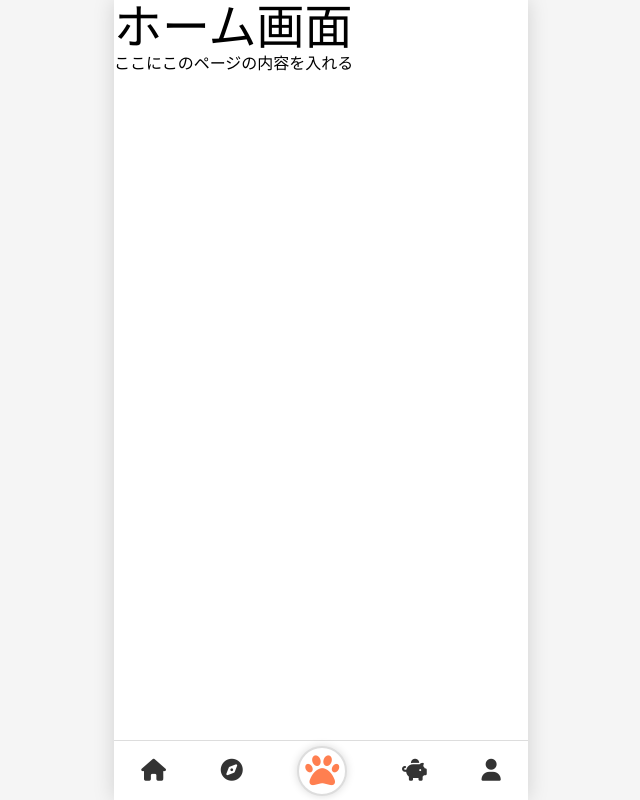
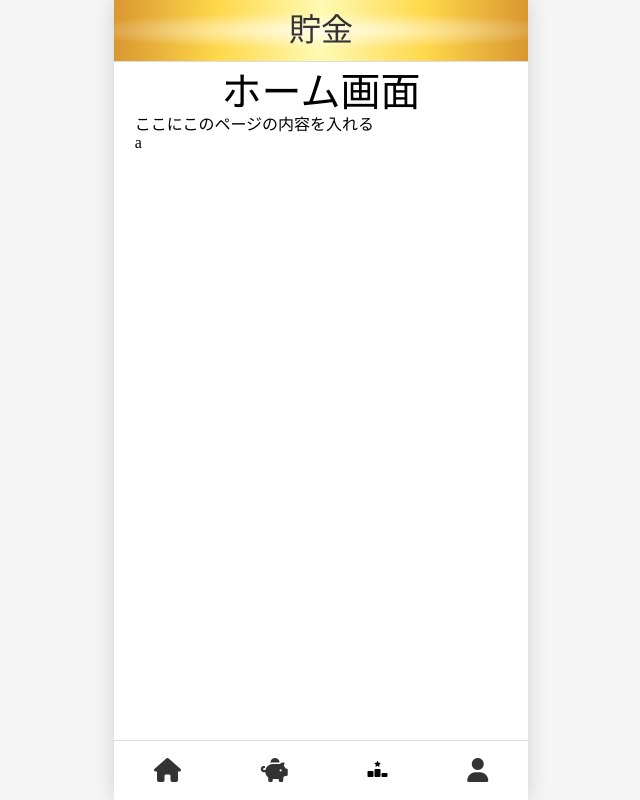
Before and after one commit to syake27/group-work, a Django app: page / in a window 1280 px wide. Shown: the whole page, without its empty margins (319-959 px from the left). Run offline with Django 5.2, Linux system fonts and the light colour scheme.

Commit message:
base修正

```diff
--- a/saving/static/saving/base.css
+++ b/saving/static/saving/base.css
@@ -5,6 +5,14 @@
   background: #fff;
   min-height: 100vh;
 }
+
+main {
+  padding-top: 70px;
+  width: 90%;
+  max-width: 90%;
+  margin: 0 auto;
+}
+
 .bottom-nav {
   position: fixed;
   bottom: 0;
@@ -13,7 +21,50 @@
   border-top: 1px solid #ddd;
   max-width: 414px;
 }
-/* Bottom Nav（共通） */
+.app-header {
+  position: fixed;
+  top: 0;
+  width: 100%;
+  max-width: 414px;
+  background: linear-gradient(
+    90deg,
+    #d99730,
+    #ffd84b,
+    #fffab4,
+    #ffd84b,
+    #d99730
+  );
+  border-bottom: 1px solid #ddd;
+  z-index: 10;
+  text-align: center;
+  padding: 12px 0;
+  overflow: hidden;
+}
+.app-header::before {
+  content: "";
+  position: absolute;
+  top: 0;
+  left: 50%;
+  width: 200%;
+  height: 100%;
+  background: radial-gradient(
+    ellipse closest-side,
+    rgba(255, 255, 255, 1) 0%,
+    rgba(255, 255, 255, 0) 60%
+  );
+  transform: translateX(-50%);
+  opacity: 0.7;
+  pointer-events: none;
+}
+
+.app-header h1 {
+  margin: 0;
+  font-size: 2rem;
+  color: #333;
+  position: relative;
+
+}
+
 .bottom-nav {
   position: fixed;
   bottom: 0;
@@ -31,18 +82,8 @@
 }
 
 .bottom-nav-item i {
-  font-size: 22px;
+  font-size: 24px;
   color: #333;
-}
-
-.add-btn i {
-  font-size: 34px;
-  color: #ff7f50;
-  background: #fff;
-  border-radius: 50%;
-  box-shadow: 0 0 8px rgba(0, 0, 0, 0.15);
-  border: #ddd solid 2px;
-  padding: 6px;
 }
 
 .add-btn {
@@ -50,6 +91,8 @@
   align-items: center;
   justify-content: center;
 }
+
+
 
 @media (min-width: 415px) {
   body {
--- a/saving/static/saving/home.css
+++ b/saving/static/saving/home.css
@@ -1,3 +1,4 @@
 h1 {
-    font-size: 3rem;
+    font-size: 2.5rem;
+    text-align: center;
 }
--- a/saving/templates/saving/base.html
+++ b/saving/templates/saving/base.html
@@ -16,14 +16,16 @@
 
 <body>
     <div class="app-container">
+        <header class="app-header">
+            <h1>{% block header_title %}{% endblock %}</h1>
+        </header>
         <main>
             {% block content %}{% endblock %}
         </main>
         <nav class="bottom-nav">
             <a href="/home" class="bottom-nav-item"><i class="fa-solid fa-house"></i></a>
-            <a href="/social" class="bottom-nav-item"><i class="fa-solid fa-compass"></i></a>
-            <a href="/pet" class="bottom-nav-item add-btn"><i class="fa-solid fa-paw"></i></a>
             <a href="/saving" class="bottom-nav-item"><i class="fa-solid fa-piggy-bank"></i></a>
+            <a href="/ranking"><i class="fa-solid fa-ranking-star"></i></a>
             <a href="/profile" class="bottom-nav-item"><i class="fa-solid fa-user"></i></a>
         </nav>
     </div>
--- a/saving/templates/saving/home.html
+++ b/saving/templates/saving/home.html
@@ -7,9 +7,12 @@
 <link rel="stylesheet" href="{% static 'saving/home.css' %}">
 {% endblock %}
 
+{% block header_title %}貯金{% endblock %}
+
 {% block content %}
 <div class="home-container">
     <h1>ホーム画面</h1>
     <p>ここにこのページの内容を入れる</p>
+    <p>a</p>
 </div>
 {% endblock %}
```
